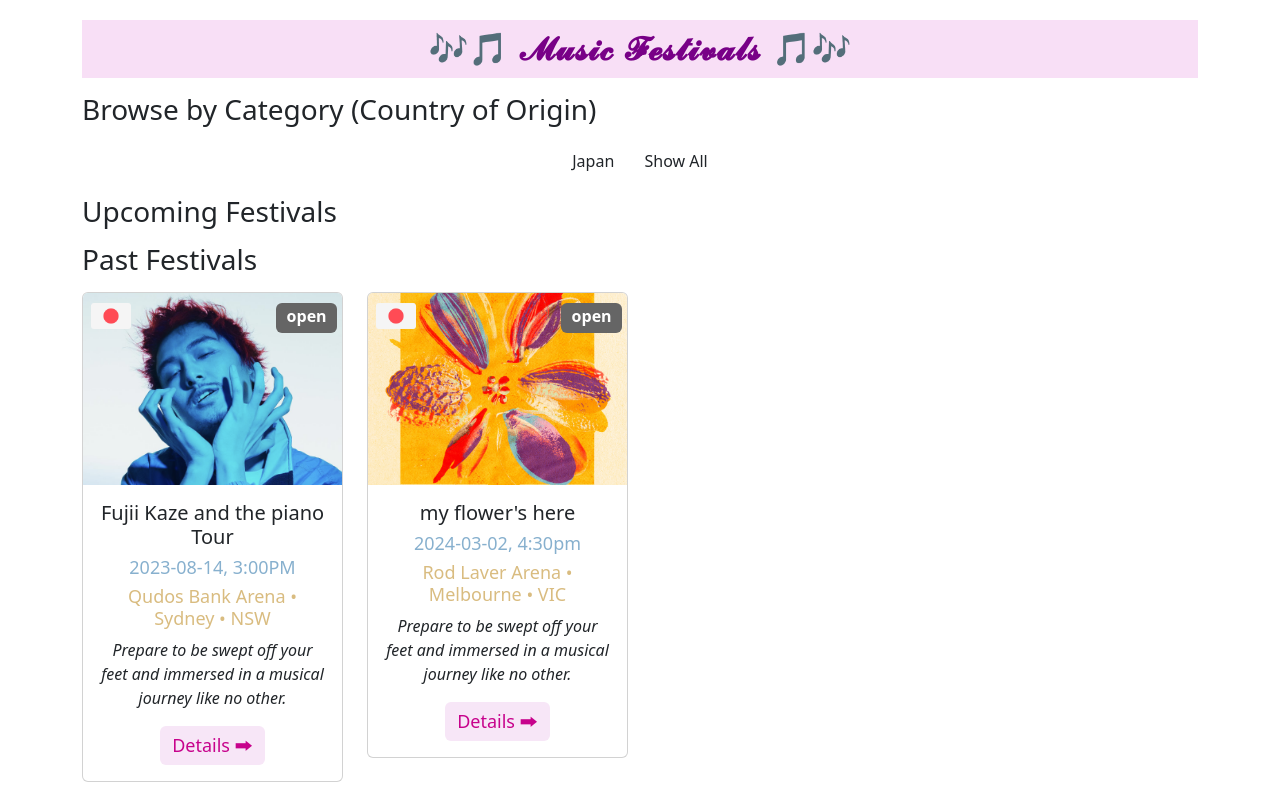
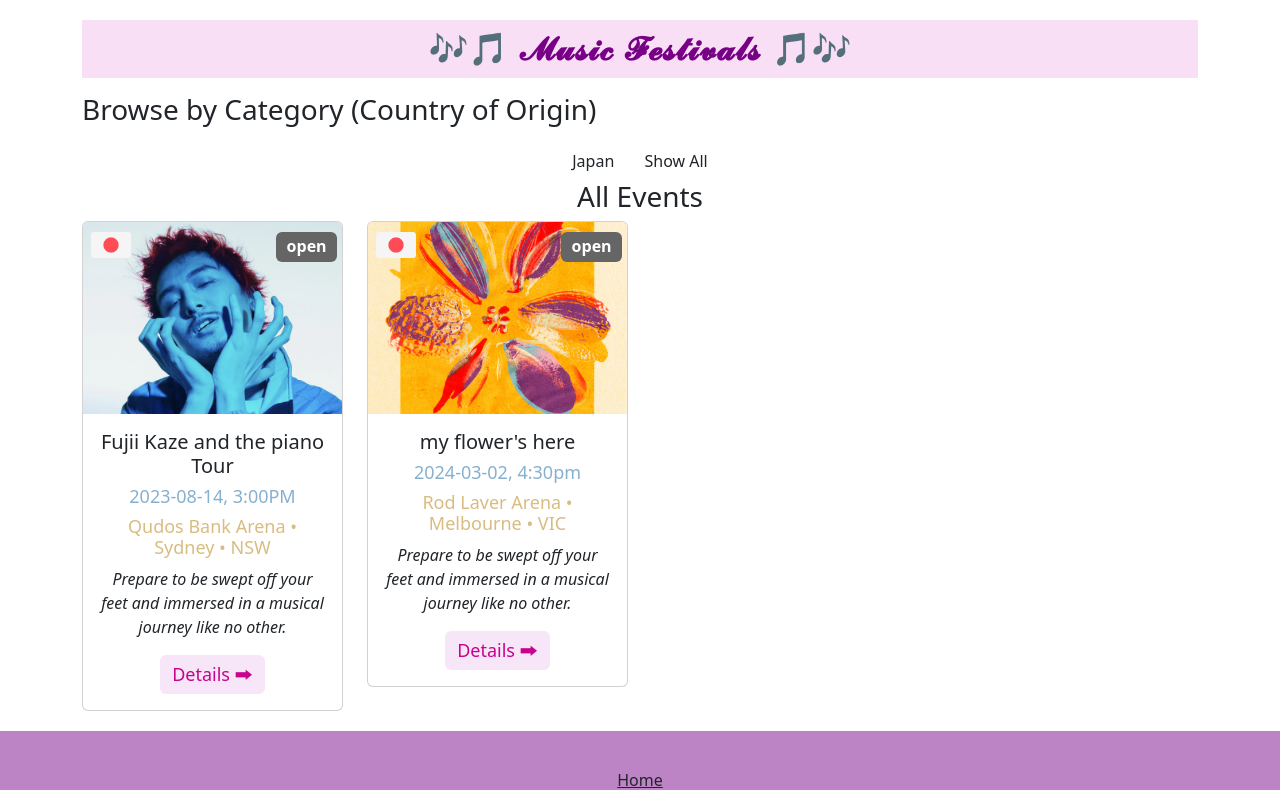
Before and after one commit to Arushi-Bose/IAB207, a Flask app: page / in a window 1280 px wide. Shown: the part 590-1380 px from the top of the page. Run offline with Flask 3, Linux system fonts and the light colour scheme; data comes from the database, SQL or seed files in the repository; some libraries are stand-ins or nearby versions.

Commit message:
Update index.html
Change to update available events

```diff
--- a/a3_group16/BeatBazaar/templates/index.html
+++ b/a3_group16/BeatBazaar/templates/index.html
@@ -30,20 +30,16 @@
         <a class="btn festivalCategory" href="{{ url_for('main.index')}}">Show All</a>
     </div>
 
-    <!--UPCOMING FESTIVALS-->
-    <h3 id="Upcoming">Upcoming Festivals</h3>
-
-
-    <!--PAST FESTIVALS WITH INACTIVE STATUS-->
-    <h3 id="Past">Past Festivals</h3>
+    <!--ALL EVENTS-->
+    <h3 id="Event">All Events</h3>
     <div class="Categorycontainer">
         <div class="row">
             {% for event in events %}
             <div class="col-lg-3 col-sm-12 col-md-4">
                 <div class="card">
                     <img class="card-img-top" src="{{event.image}}" alt="Card image">
-                    <span class="flag"><img title="Japan" id="logo" src="static/img/{{event.country}}.png" width="40"
-                            alt="Japan flag"></span>
+                    <span class="flag"><img title="Country" id="logo" src="static/img/{{event.country}}.png" width="40"
+                            alt="Country flag"></span>
                     <span class="badge badge-secondary" id="inactive"> {{event.status}} </span>
                     <div class="card-body">
                         <h5 class="card-title">{{ event.name }}</h5>
```
